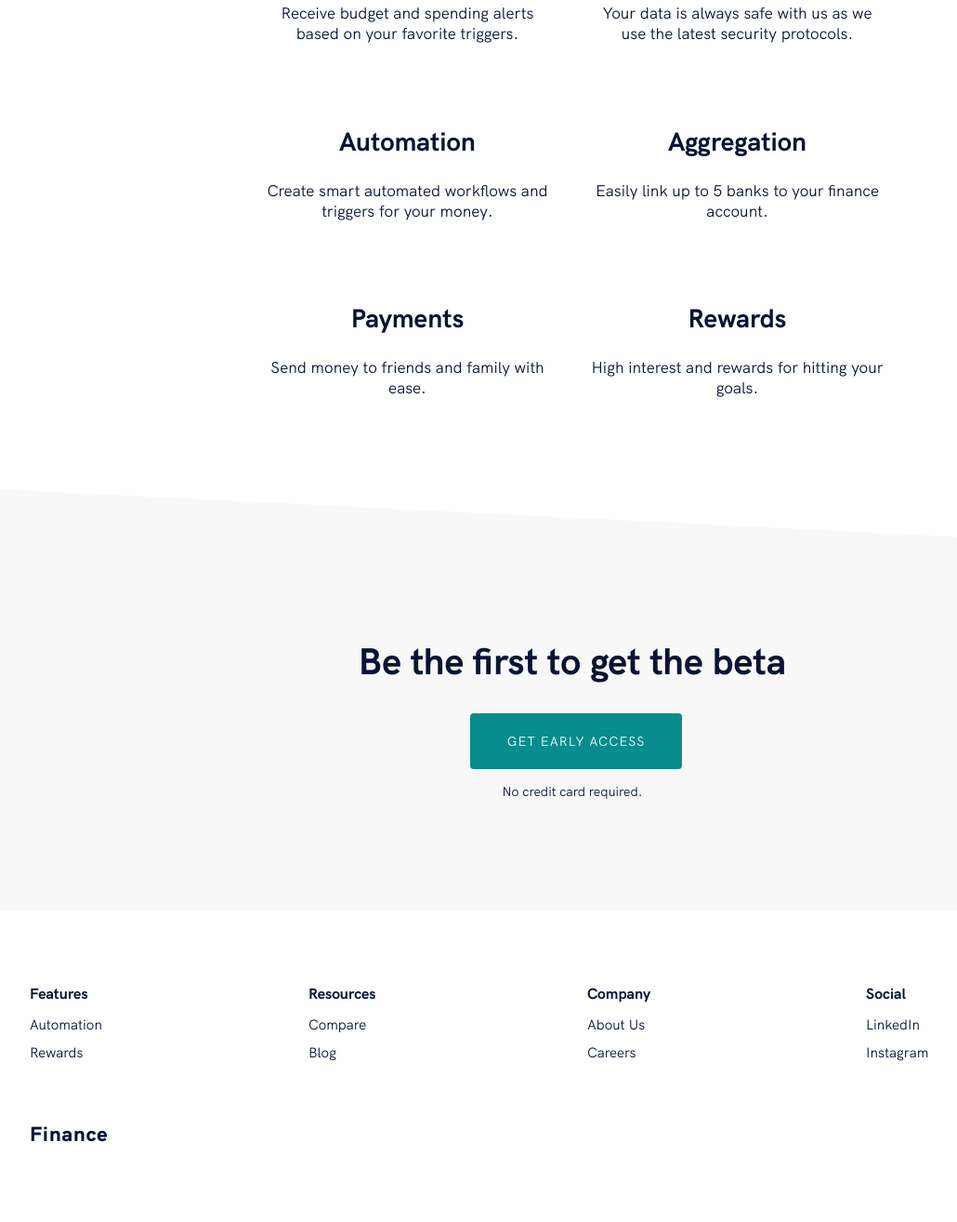
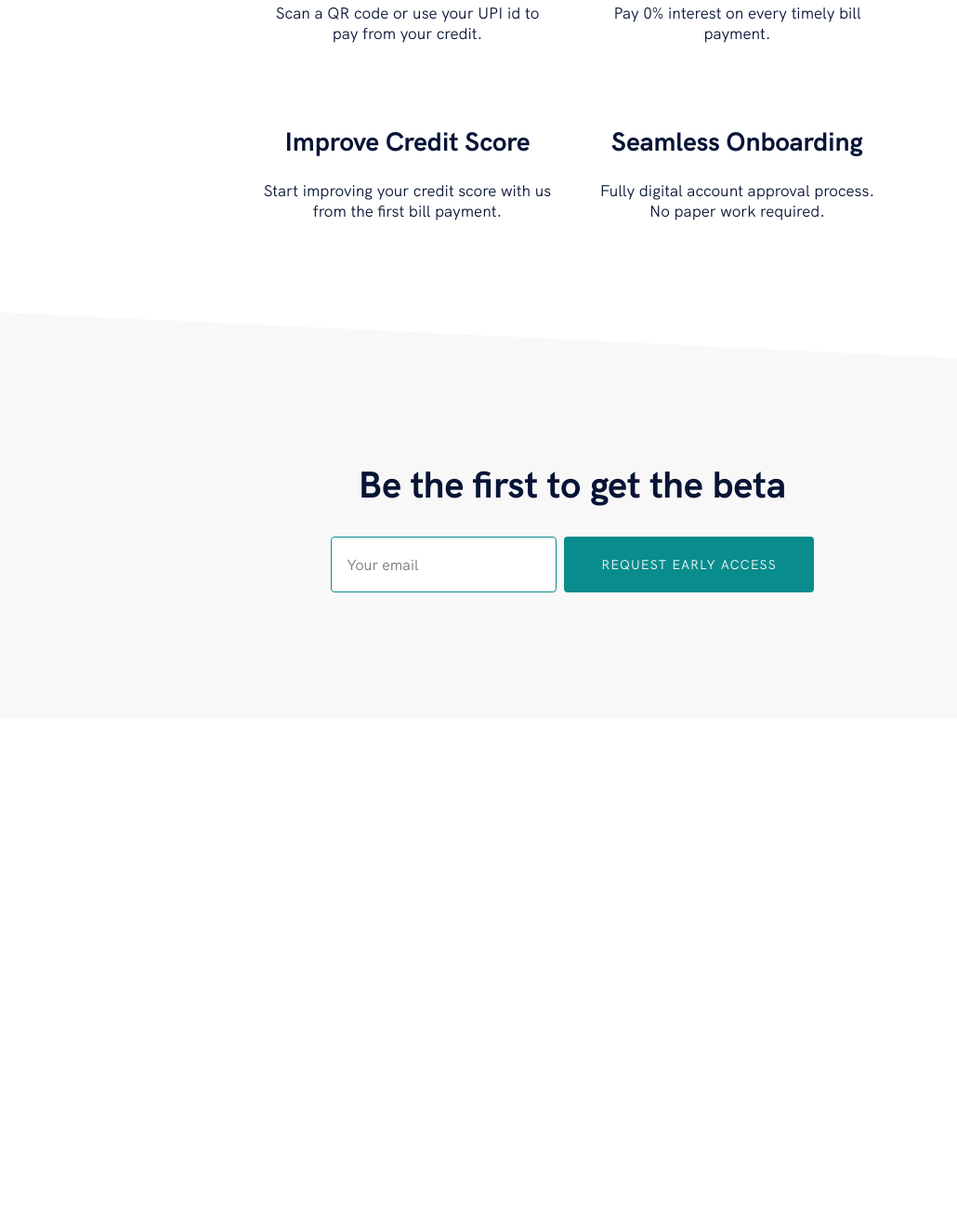
Before and after one commit to shivanju-astu/paybuddy-landing-page, a Gatsby site: page / in a window 1280 px wide. Shown: the part 1039-2353 px from the top of the page at 93% size, without its empty margins (24-1054 px from the left). After the commit the page ends 1812 px from the top, so only its background shows below. Built offline with nearby package versions, Linux system fonts and the light colour scheme; Gatsby itself is replaced by a stand-in of ours.

Commit message:
Trimmed some unnecessary contents

```diff
--- a/src/components/common/navigation/navigation.js
+++ b/src/components/common/navigation/navigation.js
@@ -15,7 +15,7 @@ import {
   ActionsContainer,
 } from "./style"
 
-const NAV_ITEMS = ["Features", "Product", "Pricing", ""]
+const NAV_ITEMS = ["Features"]
 
 export default class Navigation extends Component {
   state = {
@@ -77,7 +77,7 @@ export default class Navigation extends Component {
           <Brand>
             <Scrollspy offset={-64} item={["top"]} currentClassName="active">
               <AnchorLink href="#top" onClick={this.closeMobileMenu}>
-                Finance
+                PayBuddy
               </AnchorLink>
             </Scrollspy>
           </Brand>
@@ -95,9 +95,6 @@ export default class Navigation extends Component {
           </Mobile>
 
           <Mobile hide>{this.getNavList({})}</Mobile>
-          <ActionsContainer>
-            <button>Sign up</button>
-          </ActionsContainer>
         </StyledContainer>
         <Mobile>
           {mobileMenuOpen && (
--- a/src/components/sections/features.js
+++ b/src/components/sections/features.js
@@ -7,41 +7,30 @@ const Features = () => (
   <Section id="features">
     <StyledContainer>
       <Subtitle>Features</Subtitle>
-      <SectionTitle>Smart money management</SectionTitle>
+      <SectionTitle>We understand what you need</SectionTitle>
       <FeaturesGrid>
         <FeatureItem>
-          <FeatureTitle>Notifications</FeatureTitle>
+          <FeatureTitle>Use Anywhere</FeatureTitle>
           <FeatureText>
-            Receive budget and spending alerts based on your favorite triggers.
+            Scan a QR code or use your UPI id to pay from your credit.
           </FeatureText>
         </FeatureItem>
         <FeatureItem>
-          <FeatureTitle>Security</FeatureTitle>
+          <FeatureTitle>Interest Free</FeatureTitle>
           <FeatureText>
-            Your data is always safe with us as we use the latest security
-            protocols.
+            Pay 0% interest on every timely bill payment.
           </FeatureText>
         </FeatureItem>
         <FeatureItem>
-          <FeatureTitle>Automation</FeatureTitle>
+          <FeatureTitle>Improve Credit Score</FeatureTitle>
           <FeatureText>
-            Create smart automated workflows and triggers for your money.
+            Start improving your credit score with us from the first bill payment.
           </FeatureText>
         </FeatureItem>
         <FeatureItem>
-          <FeatureTitle>Aggregation</FeatureTitle>
+          <FeatureTitle>Seamless Onboarding</FeatureTitle>
           <FeatureText>
-            Easily link up to 5 banks to your finance account.
-          </FeatureText>
-        </FeatureItem>
-        <FeatureItem>
-          <FeatureTitle>Payments</FeatureTitle>
-          <FeatureText>Send money to friends and family with ease.</FeatureText>
-        </FeatureItem>
-        <FeatureItem>
-          <FeatureTitle>Rewards</FeatureTitle>
-          <FeatureText>
-            High interest and rewards for hitting your goals.
+            Fully digital account approval process. No paper work required.
           </FeatureText>
         </FeatureItem>
       </FeaturesGrid>
--- a/src/components/sections/footer.js
+++ b/src/components/sections/footer.js
@@ -1,43 +1,24 @@
 import React from "react"
 import styled from "styled-components"
+import {Container} from "../global"
 
-import { Container } from "../global"
 
 const Footer = () => (
   <FooterWrapper id="footer">
     <FooterColumnContainer>
       <FooterColumn>
-        <span>Features</span>
-        <ul>
-          <li>Automation</li>
-          <li>Rewards</li>
-        </ul>
-      </FooterColumn>
-      <FooterColumn>
-        <span>Resources</span>
-        <ul>
-          <li>Compare</li>
-          <li>Blog</li>
-        </ul>
-      </FooterColumn>
-      <FooterColumn>
         <span>Company</span>
         <ul>
           <li>About Us</li>
-          <li>Careers</li>
         </ul>
       </FooterColumn>
       <FooterColumn>
         <span>Social</span>
         <ul>
           <li>LinkedIn</li>
-          <li>Instagram</li>
         </ul>
       </FooterColumn>
     </FooterColumnContainer>
-    <BrandContainer>
-      <Logo>Finance</Logo>
-    </BrandContainer>
   </FooterWrapper>
 )
 
--- a/src/components/sections/getstarted.js
+++ b/src/components/sections/getstarted.js
@@ -1,19 +1,102 @@
 import React from "react"
 import styled from "styled-components"
+import {Container, Section} from "../global"
 
-import { Container, Section } from "../global"
-
-const GetStarted = () => (
+const GetStarted = () => {
+    return (
         <StyledSection>
             <GetStartedContainer>
                 <GetStartedTitle>Be the first to get the beta</GetStartedTitle>
-      <TryItButton>Get early access</TryItButton>
-      <Subtitle>No credit card required.</Subtitle>
+        <HeaderForm
+       name="early-access"
+       method="post"
+       data-netlify-honeypot="bot-field"
+       data-netlify="true"
+      >
+        <input type="hidden" name="bot-field" />
+        <input type="hidden" name="early-access" value="early-access" />
+          <HeaderInput
+             type="email"
+                placeholder="Your email"
+         name="email"
+            id="email"
+               required
+        />
+        <HeaderButton>Request Early Access</HeaderButton>
+        </HeaderForm>
             </GetStartedContainer>
         </StyledSection>
     )
+}
 
 export default GetStarted
+
+
+const HeaderInput = styled.input`
+  font-weight: 500;
+  font-size: 16px;
+  color: ${props => props.theme.color.primary};
+  line-height: 42px;
+  width: 100%;
+  text-align: left;
+  height: 60px;
+  border-width: 1px;
+  border-style: solid;
+  border-color: ${props => props.theme.color.secondary};
+  border-image: initial;
+  border-radius: 4px;
+  padding: 8px 16px;
+  outline: 0px;
+  &:focus {
+    box-shadow: inset ${props => props.theme.color.secondary} 0px 0px 0px 2px;
+  }
+  @media (max-width: ${props => props.theme.screen.md}) {
+    margin-bottom: 8px;
+  }
+  @media (max-width: ${props => props.theme.screen.sm}) {
+    display: block;
+    width: 100%;
+  }
+`
+
+const HeaderButton = styled.button`
+  font-weight: 500;
+  font-size: 14px;
+  color: white;
+  letter-spacing: 1px;
+  height: 60px;
+  display: block;
+  margin-left: 8px;
+  text-transform: uppercase;
+  cursor: pointer;
+  white-space: nowrap;
+  background: ${props => props.theme.color.secondary};
+  border-radius: 4px;
+  padding: 0px 40px;
+  border-width: 0px;
+  border-style: initial;
+  border-color: initial;
+  border-image: initial;
+  outline: 0px;
+  &:hover {
+    box-shadow: rgba(110, 120, 152, 0.22) 0px 2px 10px 0px;
+  }
+  @media (max-width: ${props => props.theme.screen.md}) {
+  }
+  @media (max-width: ${props => props.theme.screen.sm}) {
+    margin-left: 0;
+  }
+`
+
+const HeaderForm = styled.form`
+  display: flex;
+  flex-direction: row;
+  padding-bottom: 16px;
+
+  @media (max-width: ${props => props.theme.screen.sm}) {
+    flex-direction: column;
+  }
+`
 
 const StyledSection = styled(Section)`
   background-color: ${props => props.theme.color.background.light};
--- a/src/components/sections/header.js
+++ b/src/components/sections/header.js
@@ -1,9 +1,8 @@
+import {graphql, Link, useStaticQuery} from "gatsby"
+import Img from "gatsby-image"
 import React from "react"
 import styled from "styled-components"
-import { graphql, useStaticQuery, Link } from "gatsby"
-import Img from "gatsby-image"
-
-import { Container } from "../global"
+import {Container} from "../global"
 
 const Header = () => {
   const data = useStaticQuery(graphql`
@@ -18,33 +17,37 @@ const Header = () => {
     }
   `)
 
-  const handleSubmit = event => {
-    event.preventDefault()
-  }
-
   return (
     <HeaderWrapper id="top">
       <Container>
         <Flex>
           <HeaderTextGroup>
-            <Subtitle>Personal Finance</Subtitle>
             <h1>
-              All your money,
+              Buy now and Pay later,
               <br />
-              one account
+              Use anywhere
             </h1>
             <h2>
-              We're building next generation personal finance tools. Sign up to
-              get early access.
+              Use PayBuddy to scan any UPI QR code and pay from your assigned
+      credit limit. Register now for early access.
             </h2>
-            <HeaderForm onSubmit={handleSubmit}>
-              <HeaderInput placeholder="Your email" />
-              <HeaderButton>Early access</HeaderButton>
-            </HeaderForm>
-            <FormSubtitle>
-              Already have a beta account?{" "}
-              <FormSubtitleLink to="/">Sign in</FormSubtitleLink>
-            </FormSubtitle>
+<HeaderForm
+       name="early-access"
+       method="post"
+       data-netlify-honeypot="bot-field"
+       data-netlify="true"
+      >
+        <input type="hidden" name="bot-field" />
+        <input type="hidden" name="early-access" value="early-access" />
+          <HeaderInput
+             type="email"
+                placeholder="Your email"
+         name="email"
+            id="email"
+               required
+        />
+        <HeaderButton>Request Early Access</HeaderButton>
+        </HeaderForm>
           </HeaderTextGroup>
           <ImageWrapper>
             <StyledImage fluid={data.file.childImageSharp.fluid} />
--- a/src/pages/index.js
+++ b/src/pages/index.js
@@ -1,13 +1,12 @@
 import React from "react"
-
 import Layout from "../components/common/layout/layout"
 import SEO from "../components/common/layout/seo"
 import Navigation from "../components/common/navigation/navigation"
+import Features from "../components/sections/features"
+import GetStarted from "../components/sections/getstarted"
+import Header from "../components/sections/header"
 
-import Header from "../components/sections/header"
-import Features from "../components/sections/features"
-import Footer from "../components/sections/footer"
-import GetStarted from "../components/sections/getstarted"
+
 
 const IndexPage = () => (
   <Layout>
@@ -16,7 +15,6 @@ const IndexPage = () => (
     <Header />
     <Features />
     <GetStarted />
-    <Footer />
   </Layout>
 )
 
```
Lines whose indentation alone changed are shown as unchanged.
